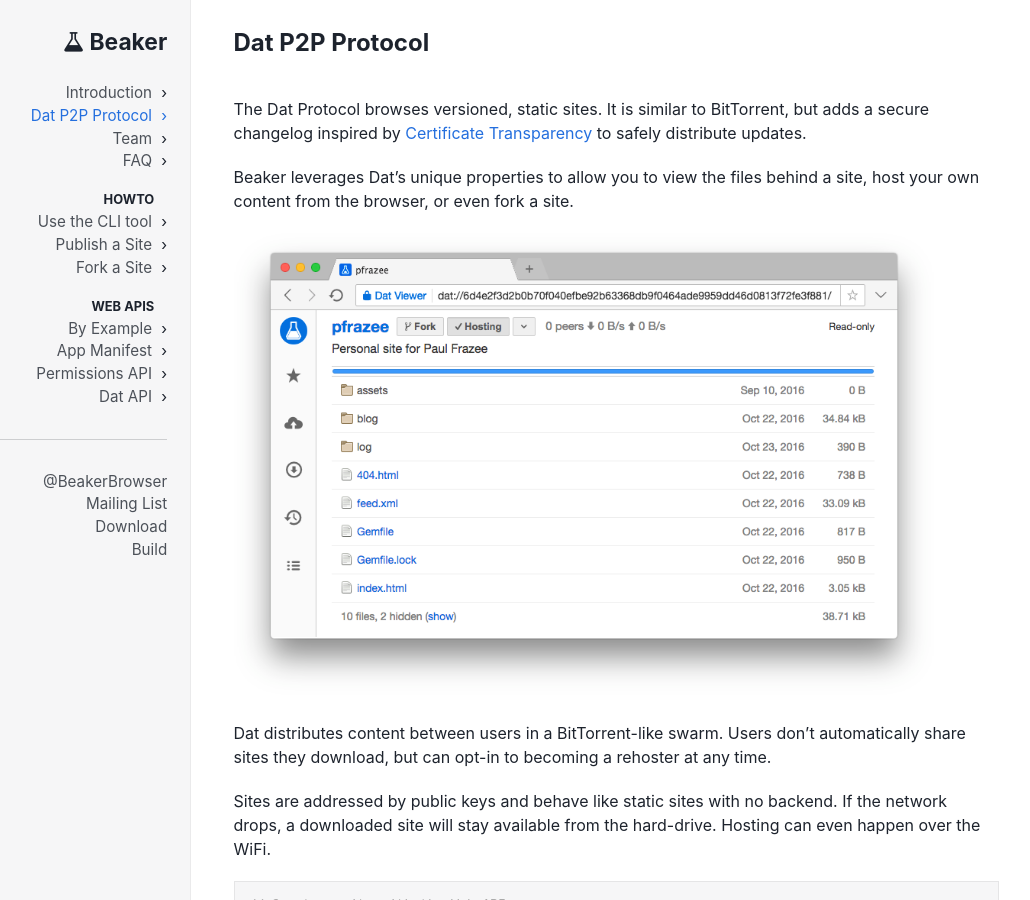
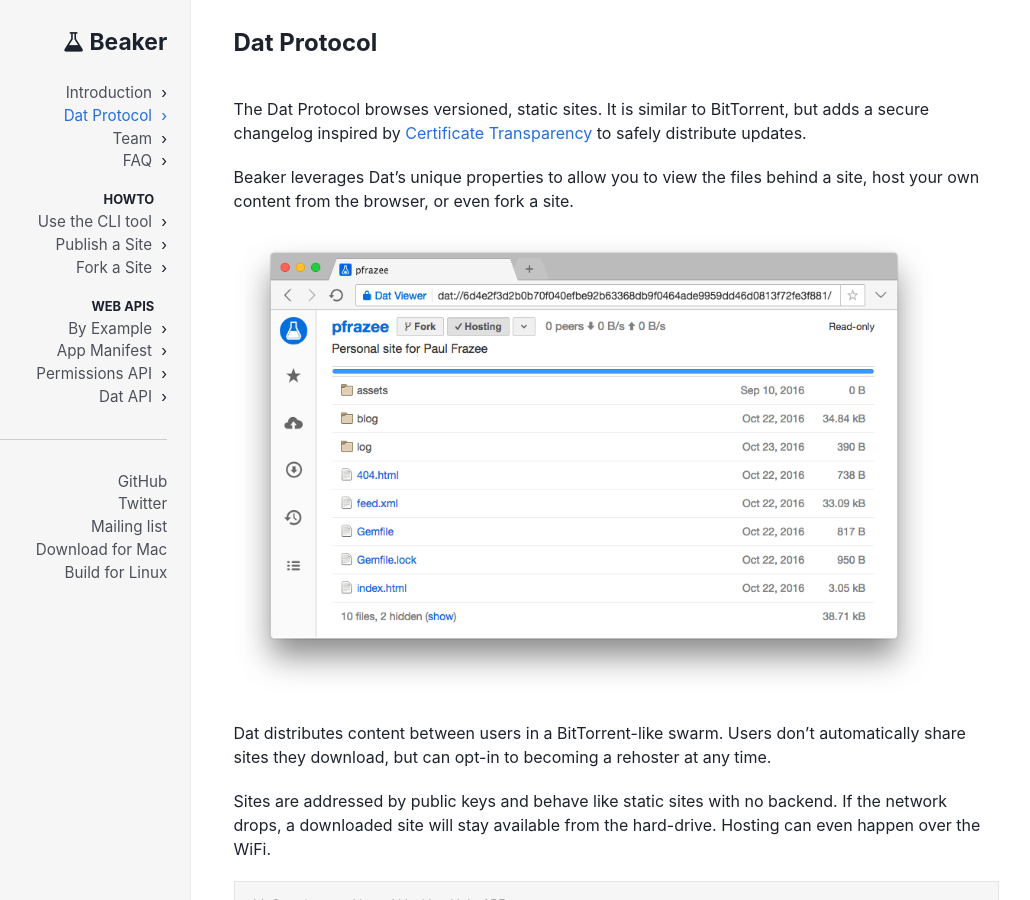
Before and after one commit to beakerbrowser/beakerbrowser.com, a Jekyll site: the page built from _docs/dat/intro.md, in a window 1280 px wide and 900 px high. Shown: the whole window, without its empty margins (34-1064 px from the left). Built offline with Jekyll 4.4.1, drawn with Linux system fonts in a browser that asks for light colours.

Commit message:
update nav links

```diff
--- a/_docs/dat/intro.md
+++ b/_docs/dat/intro.md
@@ -1,5 +1,5 @@
 ---
-title:    Dat P2P Protocol
+title:    Dat Protocol
 order:    2
 ---
 
--- a/_includes/docs-nav.html
+++ b/_includes/docs-nav.html
@@ -38,16 +38,19 @@
     <hr>
     <ul class="doc__nav-section">
       <li class="doc__link outbound">
-        <a href="https://twitter.com/BeakerBrowser">@BeakerBrowser</a>
+        <a href="https://github.com/beakerbrowser">GitHub</a>
       </li>
       <li class="doc__link outbound">
-        <a href="https://groups.google.com/forum/#!forum/beaker-browser">Mailing List</a>
+        <a href="https://twitter.com/BeakerBrowser">Twitter</a>
       </li>
       <li class="doc__link outbound">
-        <a href="https://download.beakerbrowser.net/download/latest/osx">Download</a>
+        <a href="https://groups.google.com/forum/#!forum/beaker-browser">Mailing list</a>
       </li>
       <li class="doc__link outbound">
-        <a href="https://github.com/beakerbrowser/beaker">Build</a>
+        <a href="https://download.beakerbrowser.net/download/latest/osx">Download for Mac</a>
+      </li>
+      <li class="doc__link outbound">
+        <a href="https://github.com/beakerbrowser/beaker">Build for Linux</a>
       </li>
     </ul>
   </div>
```
